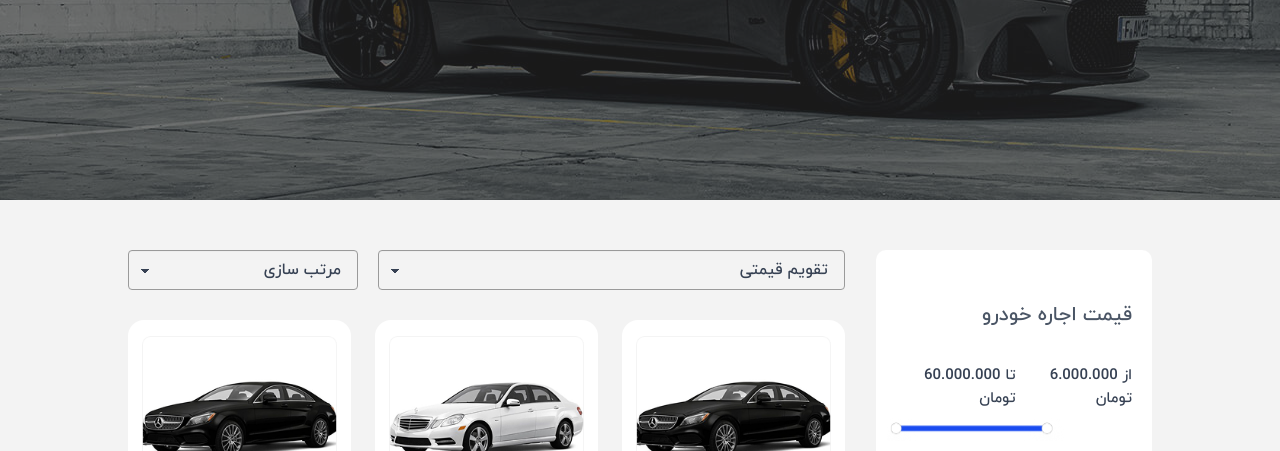
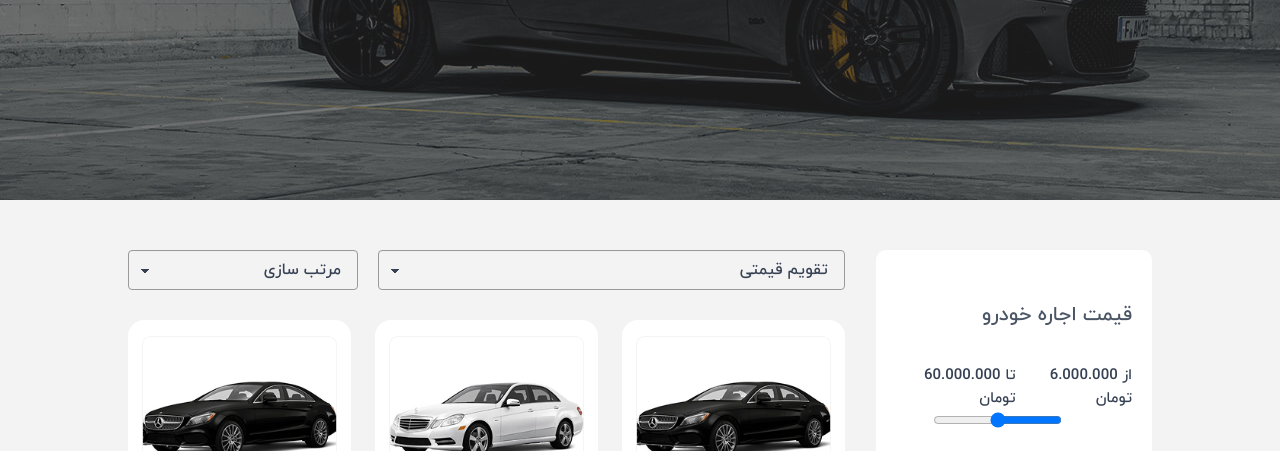
Before and after one commit to setayesh2004/project-2-web-2-1, a website built with Vite: page index.html in a window 1280 px wide. Shown: the part 340-791 px from the top of the page. Built offline with nearby package versions, Linux system fonts and the light colour scheme; a web font is replaced by a local one.

Commit message:
etthgijiji

```diff
--- a/index.html
+++ b/index.html
@@ -112,11 +112,10 @@
                     تا 60.000.000 تومان
                   </h4>
                 </div>
-                <img
-                  src="./src/images/cars/5.png"
-                  class="mr-[68px] mt-[8px]"
-                  alt=""
-                />
+                <div class="mr-[70px]">
+                  <input type="range"  id="vol" name="vol" min="0" max="70">
+                </div>
+
               </div>
               <img
                 src="./src/images/cars/6.png"
```
Also changed, not shown: src/output.css.
